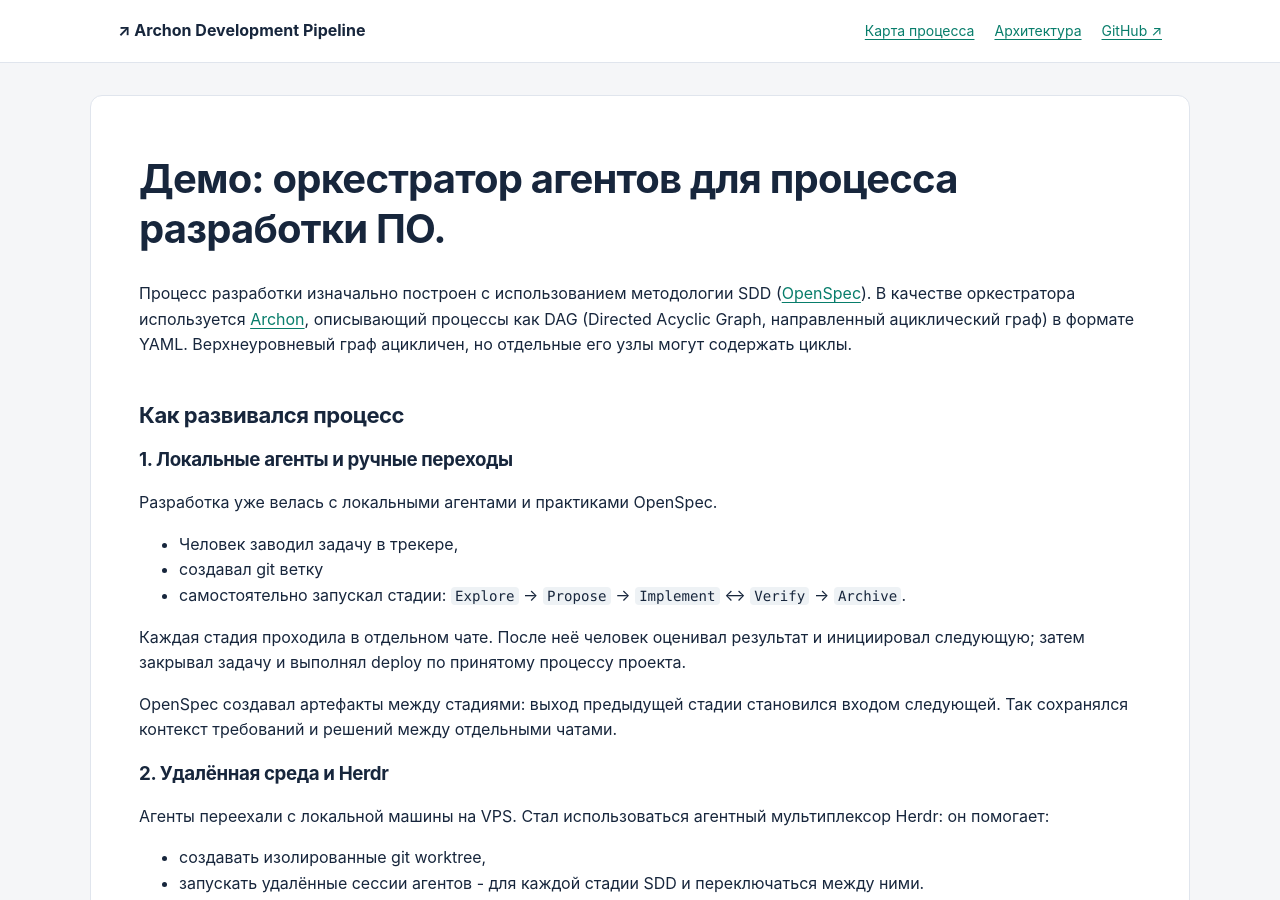
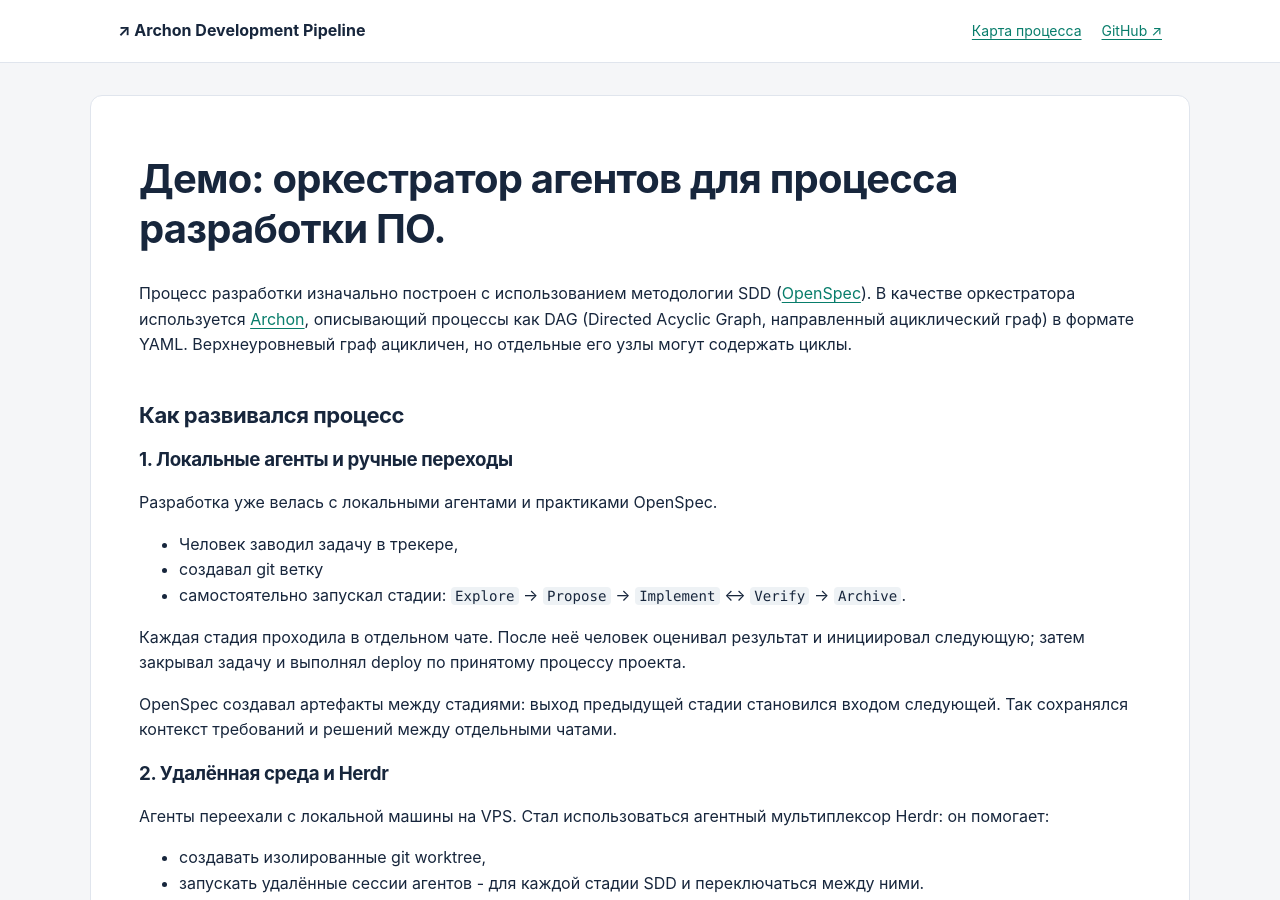
Before and after one commit to khataev/archon-pipeline-showcase, a Jekyll site: the page built from index.md, in a window 1280 px wide and 900 px high. Built offline with Jekyll 4.4.1, drawn with Linux system fonts in a browser that asks for light colours.

Commit message:
Upd layout

```diff
--- a/_layouts/default.html
+++ b/_layouts/default.html
@@ -15,7 +15,6 @@
       <a class="brand" href="{{ '/' | relative_url }}">↗ <span>Archon Development Pipeline</span></a>
       <div class="nav-links">
         <a href="{{ '/docs/pipeline.html' | relative_url }}">Карта процесса</a>
-        <a href="{{ '/' | relative_url }}#architecture">Архитектура</a>
         {% if site.github.repository_url %}<a href="{{ site.github.repository_url }}">GitHub ↗</a>{% endif %}
       </div>
     </nav>
```
